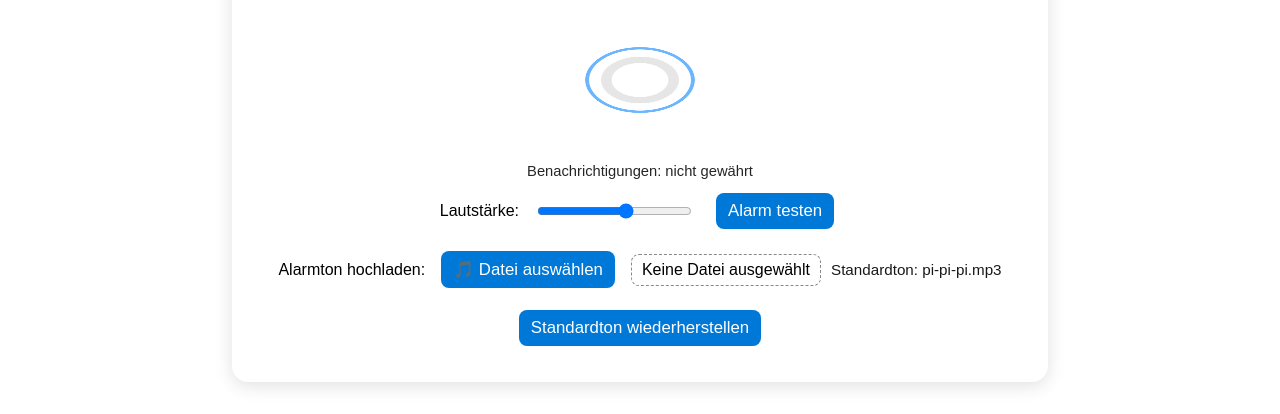
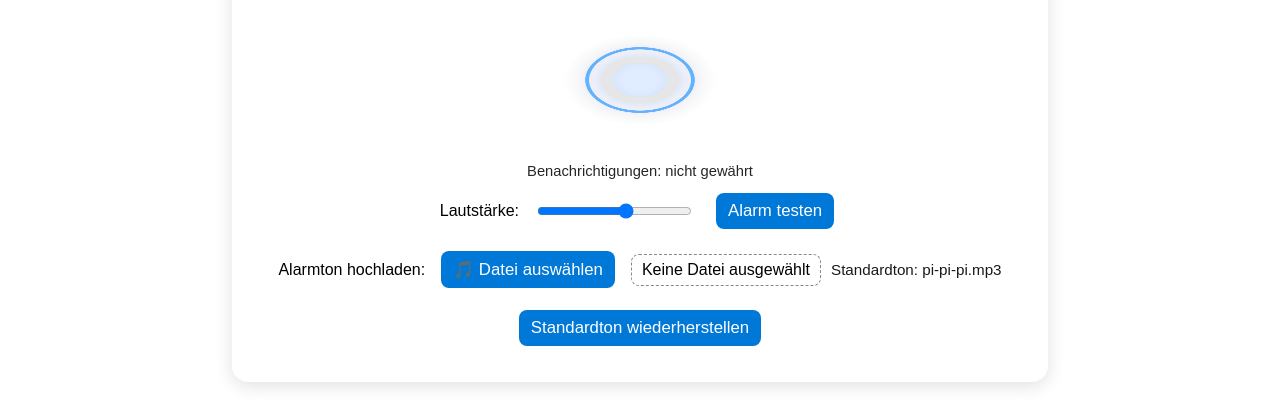
Before and after one commit to damatl1983/Timer, a plain HTML site: page index.html in a window 1280 px wide. Shown: the part 486-900 px from the top of the page. Drawn offline with Linux system fonts and the light colour scheme.

Commit message:
Update index.html

```diff
--- a/index.html
+++ b/index.html
@@ -122,7 +122,7 @@
     background: var(--card-bg);
   }
 
-  /* Canvas Block */
+  /* Canvas Block – deine Werte beibehalten */
   .viz {
     margin: 1px auto 1px;
     width: 250px; height: 150px;
@@ -158,7 +158,7 @@
     .system-top { top: 8px; right: 8px; }
     .system-top .btn-light, .system-top .btn-dark, .system-top .btn-fancy, .system-top .btn-notify { display: none; }
     .system-bottom { display:block; }
-    body { padding-top: 64px; }
+    body { padding-top: 64px; } /* Platz für Sprachbutton */
   }
 </style>
 </head>
@@ -308,8 +308,8 @@ const LANGS = {
     notify_status_active:"Notifs: aktiv",
     notify_status_denied:"Notifs: geblockt",
     notify_status_default:"Notifs: offen",
-    invalid_time:"Gib mal 'ne echte Zeit ein 😅",
-    time_up_alert:"Bämm! Zeit ist um 😎",
+    invalid_time:"Gib mal 'ne echte Zeit ein Bro 😅",
+    time_up_alert:"Bämm! Zeit ist um Bro 😎",
     notif_title:"⏰ Ding Dong",
     notif_body:"Dein Timer ist durch.",
     notif_denied_tip:"Notifs sind blockiert. Aktivier sie in den Website-Einstellungen."
@@ -774,12 +774,35 @@ function loop(){
   const beatOuterRBase = 110;    // Basisradius Beat-Ring
   const beatThickness = 8;
 
-  // Farben
+  /* === 🌈 NEON GLOW & SHADOW LAYER – hinzugefügt === */
+  const glowBaseColor = document.body.classList.contains('fancy')
+    ? 'rgba(255,0,255,0.25)'   // Fancy Mode
+    : document.body.classList.contains('dark')
+      ? 'rgba(0,128,255,0.18)' // Dark Mode
+      : 'rgba(0,100,255,0.12)'; // Light Mode
+
+  // Radialer Glow unter den Ringen
+  const glowGrad = ctx.createRadialGradient(cx, cy, 40, cx, cy, 160);
+  glowGrad.addColorStop(0, glowBaseColor);
+  glowGrad.addColorStop(1, 'rgba(0,0,0,0)');
+  ctx.fillStyle = glowGrad;
+  ctx.beginPath();
+  ctx.arc(cx, cy, 160, 0, 2 * Math.PI);
+  ctx.fill();
+
+  // Soft Shadow, damit der Ring „schwebt“
+  ctx.shadowColor = glowBaseColor;
+  ctx.shadowBlur = 25;
+  ctx.shadowOffsetX = 0;
+  ctx.shadowOffsetY = 0;
+  /* === Ende Glow & Shadow === */
+
+  // Farben für Ringe
   const trackColor = getComputedStyle(document.documentElement).getPropertyValue('--ring-track').trim() || '#e6e6e6';
   const fillColor  = getComputedStyle(document.documentElement).getPropertyValue('--ring-fill').trim()  || '#0078d7';
   let beatColor    = getComputedStyle(document.documentElement).getPropertyValue('--beat-color').trim() || '#ff3366';
 
-  // Fancy: Verlauf für Fortschrittsring
+  // Fortschrittsring – ggf. Verlauf im Fancy Mode
   let grad = ctx.createLinearGradient(0,0,w,0);
   if (document.body.classList.contains('fancy')) {
     grad.addColorStop(0,'#ff3366');
@@ -823,7 +846,7 @@ function loop(){
     amplitude *= 0.9;
   }
 
-  // kräftige „Disco“-Vibration
+  // kräftige „Disco“-Vibration – deine starke Skalierung bleibt
   const bump = (amplitude>0 ? (amplitude*2200) : 0); // bis +2200px
   const beatR = beatOuterRBase + bump;
 
```
